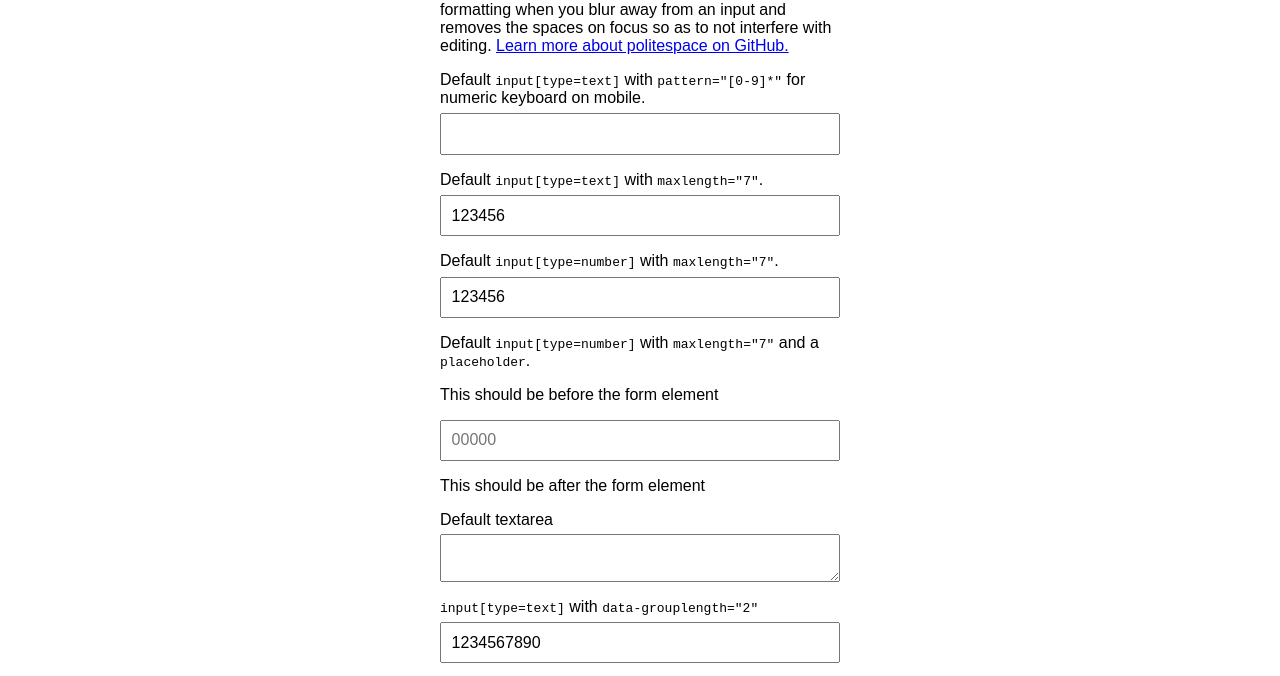
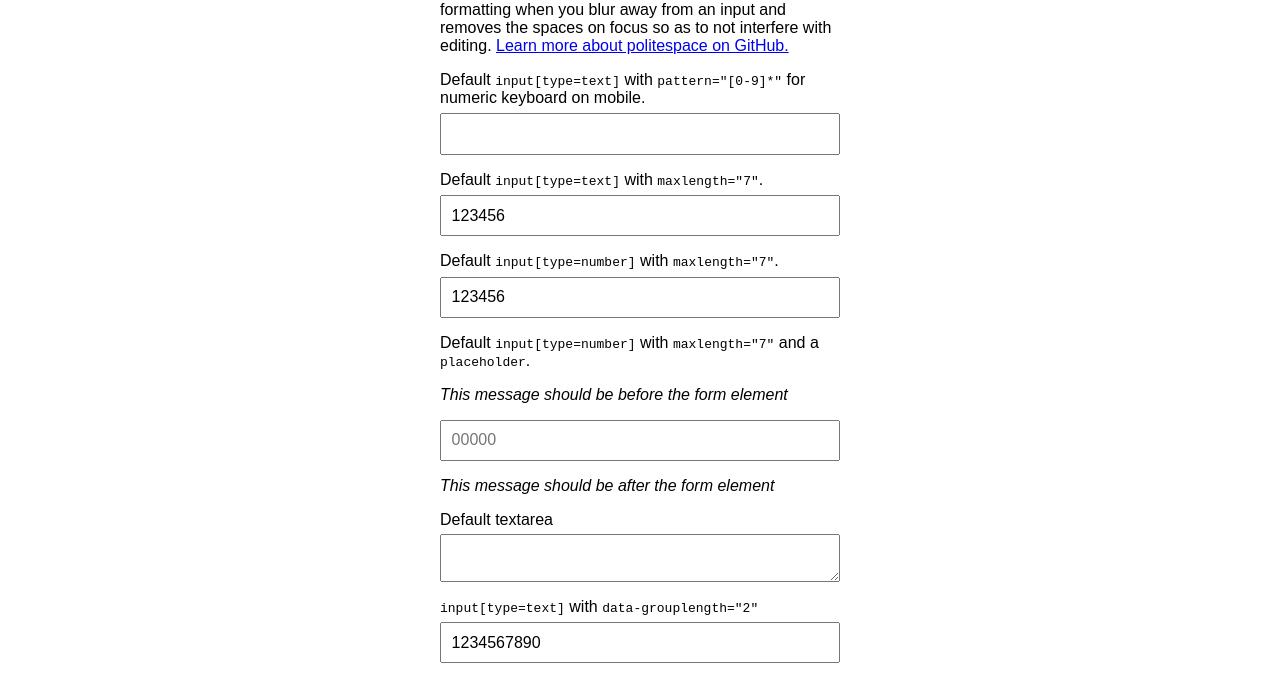
Before and after one commit to filamentgroup/politespace, a website: page demo/demo.html in a window 1280 px wide. Shown: the part 111-787 px from the top of the page. Drawn offline with nearby package versions, Linux system fonts and the light colour scheme; files that its build step writes are made by us from their sources.

Commit message:
A bit more clarity on demo

```diff
--- a/demo/demo.html
+++ b/demo/demo.html
@@ -86,9 +86,9 @@
 		</label>
 		<label>
 			Default <code>input[type=number]</code> with <code>maxlength="7"</code> and a <code>placeholder</code>.
-			<p>This should be before the form element</p>
+			<p><em>This message should be before the form element</em></p>
 			<input type="number" data-politespace maxlength="7" placeholder="00000">
-			<p>This should be after the form element</p>
+			<p><em>This message should be after the form element</em></p>
 		</label>
 		<label>
 			Default textarea
```
